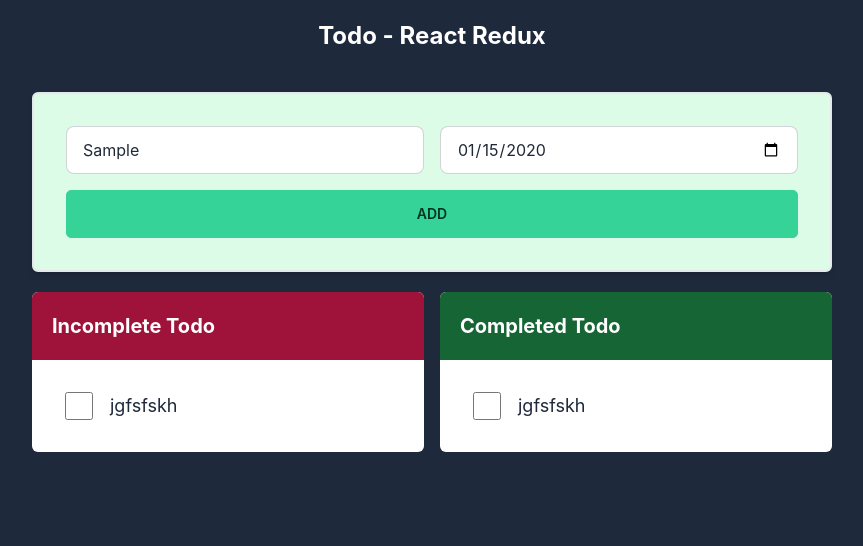
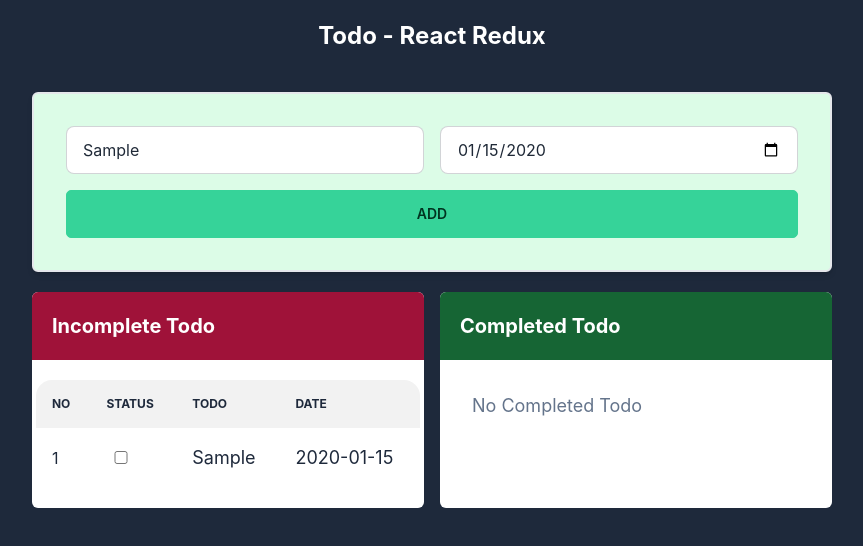
Before and after one commit to Programmer-Mehadi/todo-react-redux, a React (Create React App) app: page / in a window 1280 px wide. Both pictures are taken after typing "Sample", "2020-01-15" into the empty fields and a click on the button "ADD". Shown: the top 546 px of the page, without its empty margins (208-1071 px from the left). Built offline with nearby package versions, Linux system fonts and the light colour scheme.

Commit message:
Incompleted todo done.and add todo done.

```diff
--- a/src/App.js
+++ b/src/App.js
@@ -1,12 +1,15 @@
 import logo from "./logo.svg";
 import "./App.css";
 import Home from "./components/Home";
-
+import { Provider } from "react-redux";
+import { store } from "./redux/redux.js";
 function App() {
   return (
-    <div className="App bg-slate-800 px-3">
-      <Home />
-    </div>
+    <Provider store={store}>
+      <div className="App bg-slate-800 px-3">
+        <Home />
+      </div>
+    </Provider>
   );
 }
 
--- a/src/components/AddTodo.js
+++ b/src/components/AddTodo.js
@@ -1,6 +1,11 @@
 import React, { useState } from "react";
+import { useDispatch, useSelector } from "react-redux";
 
 const AddTodo = () => {
+  const data = useSelector((state) => state);
+
+  const dispatch = useDispatch();
+
   const [error, setError] = useState({
     todoText: false,
     todoDate: false,
@@ -15,6 +20,7 @@
       id: Math.random().toString().slice(3, 10),
       todoText,
       todoDate,
+      status: "Incomplete",
     };
     let newError = {};
     if (newTodoData?.todoText === "") {
@@ -24,6 +30,13 @@
       newError = { ...newError, todoDate: true };
     }
     setError(newError);
+
+    if (newTodoData.todoText !== "" && newTodoData.todoDate !== "") {
+      dispatch({
+        type: "ADD_TODO",
+        payload: newTodoData,
+      });
+    }
   };
 
   return (
--- a/src/components/CompletedTodo.js
+++ b/src/components/CompletedTodo.js
@@ -1,16 +1,24 @@
-import React from "react";
+import React, { useEffect, useState } from "react";
+import { useDispatch, useSelector } from "react-redux";
 
 const CompletedTodo = () => {
+  const data = useSelector((state) => state.completedList);
   return (
     <section className="text-slate-800 bg-white rounded-md">
       <h2 className="font-bold text-xl bg-green-800 rounded-t-md p-5 text-white">
         Completed Todo
       </h2>
       <ul className="p-8">
-        <li className="flex gap-4">
-          <input type="checkbox" className="w-[30px]" />
-          <span className="text-lg">jgfsfskh</span>
-        </li>
+        {data?.length > 0 ? (
+          <li className="flex gap-4">
+            <input type="checkbox" className="w-[30px]" />
+            <span className="text-lg">jgfsfskh</span>
+          </li>
+        ) : (
+          <li className="flex gap-4">
+            <span className="text-lg text-slate-500">No Completed Todo</span>
+          </li>
+        )}
       </ul>
     </section>
   );
--- a/src/components/Home.js
+++ b/src/components/Home.js
@@ -1,4 +1,5 @@
 import React from "react";
+import { useSelector } from "react-redux";
 import AddTodo from "./AddTodo";
 import CompletedTodo from "./CompletedTodo";
 import IncompleteTodo from "./IncompleteTodo";
--- a/src/components/IncompleteTodo.js
+++ b/src/components/IncompleteTodo.js
@@ -1,17 +1,47 @@
 import React from "react";
+import { useSelector } from "react-redux";
 
 const IncompleteTodo = () => {
+  const data = useSelector((state) => state.incompleteList);
+
   return (
     <section className=" bg-white text-slate-800 rounded-md">
       <h2 className="font-bold text-xl bg-rose-800 rounded-t-md p-5 text-white">
         Incomplete Todo
       </h2>
-      <ul className="p-8">
-        <li className="flex gap-4">
-          <input type="checkbox" className="w-[30px]" />
-          <span className="text-lg">jgfsfskh</span>
-        </li>
-      </ul>
+      <table className="table w-[98%] mx-auto my-5">
+        <thead>
+          <tr>
+            <th>No</th>
+            <th>Status</th>
+            <th>Todo</th>
+            <th>Date</th>
+          </tr>
+        </thead>
+        <tbody>
+          {data?.length > 0 ? (
+            data?.map((todo, index) => {
+              const { todoText, todoDate } = todo;
+              return (
+                <tr>
+                  <td>{index + 1}</td>
+                  <td>
+                    <input type="checkbox" className="w-[30px]" />
+                  </td>
+                  <td className="text-lg">{todoText}</td>
+                  <td className="text-lg">{todoDate}</td>
+                </tr>
+              );
+            })
+          ) : (
+            <tr>
+              <td className="text-lg text-slate-500 text-center" colspan="4">
+                No Incompleted Todo
+              </td>
+            </tr>
+          )}
+        </tbody>
+      </table>
     </section>
   );
 };
--- /dev/null
+++ b/src/redux/redux.js
@@ -0,0 +1,25 @@
+import { createStore } from "redux";
+
+const initialState = { incompleteList: [], completedList: [] };
+
+function reducer(state = initialState, action) {
+  switch (action.type) {
+    case "ADD_TODO":
+      return {
+        ...state,
+        incompleteList: [...state.incompleteList, action?.payload],
+      };
+    case "MAKE_INCOMPLETE_TODO":
+      return state;
+    case "MAKE_COMPLETED_TODO":
+      return state;
+    default:
+      return state;
+  }
+}
+
+const store = createStore(
+  reducer,
+  window.__REDUX_DEVTOOLS_EXTENSION__ && window.__REDUX_DEVTOOLS_EXTENSION__()
+);
+export { store };
```
